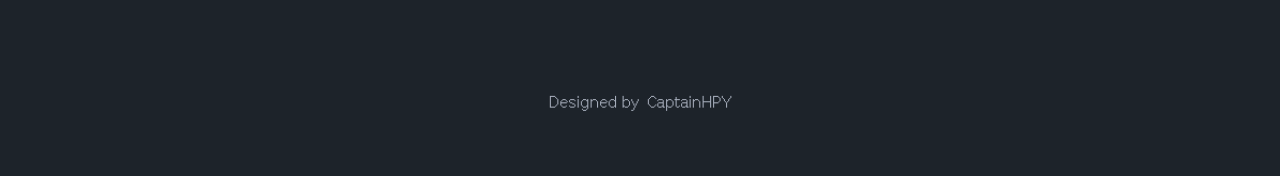
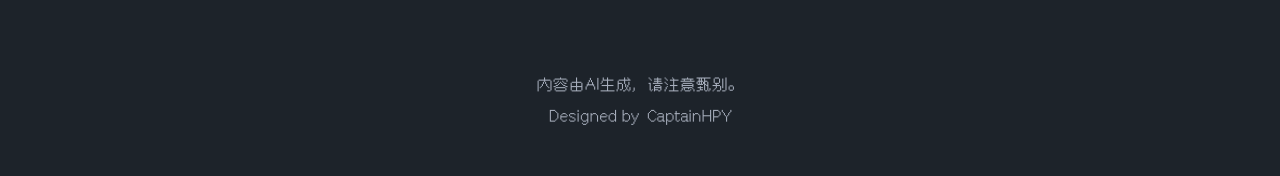
Before and after one commit to CaptainHPY/Vision550, a Next.js app in the folder frontend/: page / in a window 1280 px wide. Shown: the part 608-784 px from the top of the page. Built offline with nearby package versions, Linux system fonts and the light colour scheme.

Commit message:
docs: add a statement

```diff
--- a/frontend/app/components/Footer.tsx
+++ b/frontend/app/components/Footer.tsx
@@ -2,7 +2,10 @@ import React from "react";
 
 export default function Footer() {
     return (
-        <div className="row-start-3 flex gap-6 flex-wrap items-center justify-center">
+        <div className="row-start-3 flex flex-col gap-2 items-center justify-center">
+            <span className="flex items-center gap-2">
+                内容由AI生成，请注意甄别。
+            </span>
             <span className="flex items-center gap-2">
                 Designed by <a className="hover:underline hover:underline-offset-4" href="https://github.com/CaptainHPY">CaptainHPY</a>
             </span>
```
